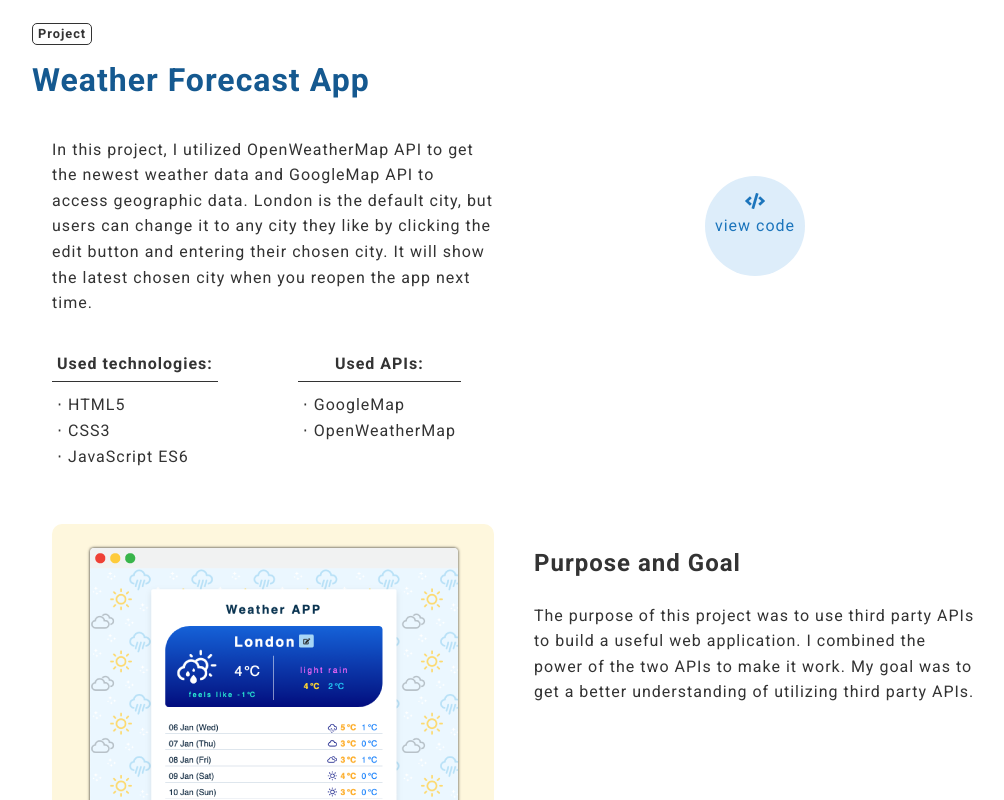
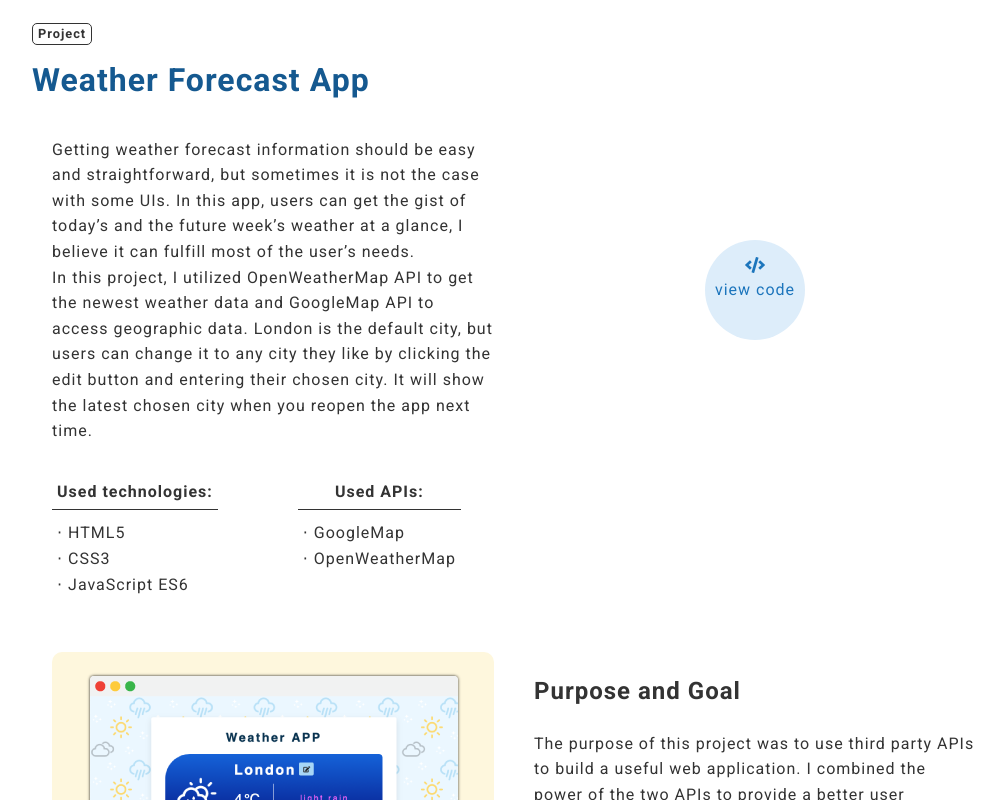
Before and after one commit to jasontwuk/Portfolio_React, a React (Create React App) app: page /weather_forecast_app in a window 1280 px wide. Shown: the part 380-1180 px from the top of the page, without its empty margins (126-1130 px from the left). Built offline with nearby package versions, Linux system fonts and the light colour scheme.

Commit message:
update the contents in "Weather Forecast App"

```diff
--- a/src/FocusProject1.js
+++ b/src/FocusProject1.js
@@ -10,6 +10,13 @@ const FocusProject1 = () => {
 
       <div className="focus_project_intro_container">
         <div className="focus_project_intro_text">
+          <p>
+            Getting weather forecast information should be easy and
+            straightforward, but sometimes it is not the case with some UIs. In
+            this app, users can get the gist of today’s and the future week’s
+            weather at a glance, I believe it can fulfill most of the user’s
+            needs.
+          </p>
           <p>
             In this project, I utilized OpenWeatherMap API to get the newest
             weather data and GoogleMap API to access geographic data. London is
@@ -63,9 +70,9 @@ const FocusProject1 = () => {
           <h5>Purpose and Goal</h5>
           <p>
             The purpose of this project was to use third party APIs to build a
-            useful web application. I combined the power of the two APIs to make
-            it work. My goal was to get a better understanding of utilizing
-            third party APIs.
+            useful web application. I combined the power of the two APIs to
+            provide a better user experience. My goal was to get a better
+            understanding of utilizing third party APIs.
           </p>
         </div>
       </div>
@@ -98,7 +105,7 @@ const FocusProject1 = () => {
             This project helped to solidify my knowledge of utilizing third
             party APIs, such as how to fetch data from third parties and how to
             display the data in my app. To secure my OpenWeatherMap API key, I
-            put it inside of the server so no one else has access to it.
+            put it inside the server so no one else has access to it.
           </p>
         </div>
       </div>
```
